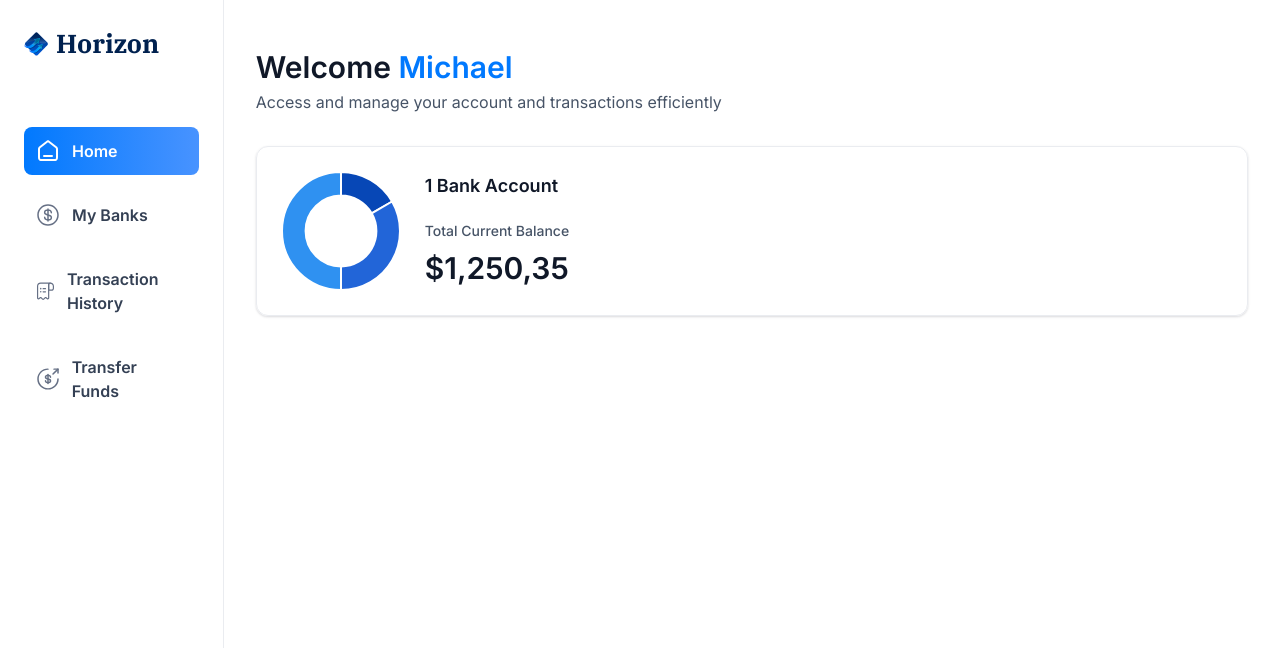
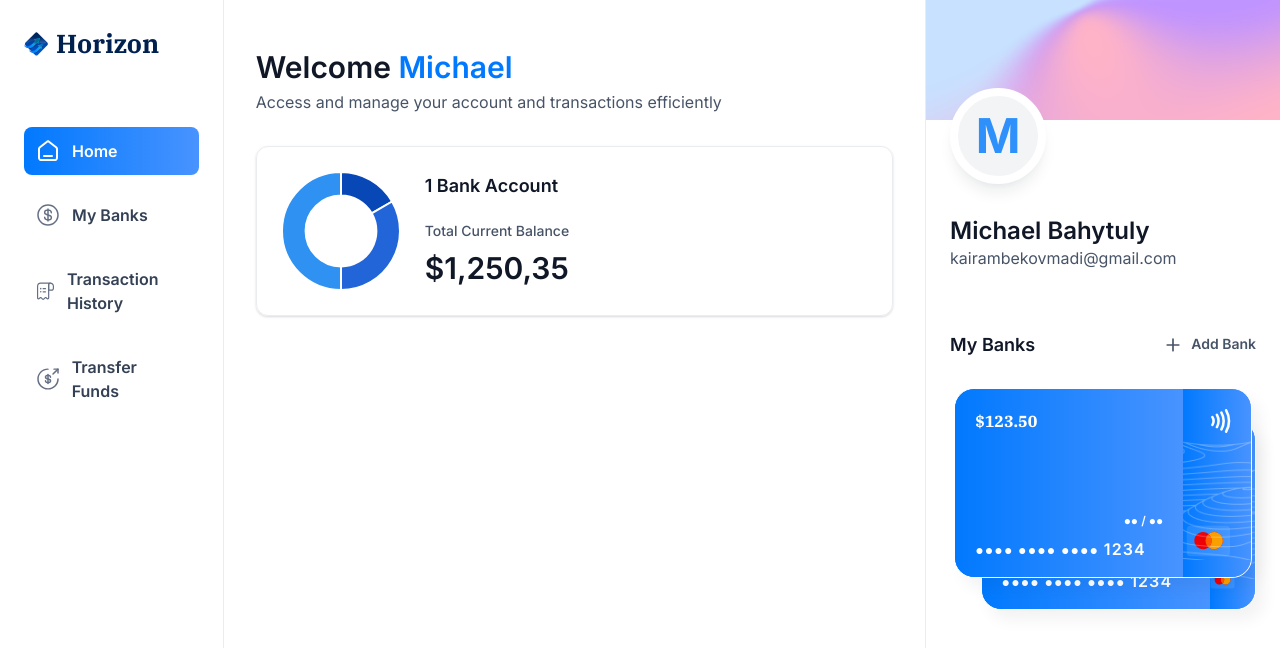
Before and after one commit to Agadyr/banking, a Next.js app: page / in a window 1280 px wide. Shown: the top 648 px of the page. Built offline with nearby package versions, Linux system fonts and the light colour scheme.

Commit message:
Made cards component's interface and completed layout

```diff
--- /dev/null
+++ b/app/(root)/my-banks/page.tsx
@@ -0,0 +1,9 @@
+import React from 'react'
+
+const MyBanks = () => {
+  return (
+    <div>MyBanks</div>
+  )
+}
+
+export default MyBanks
--- a/app/(root)/page.tsx
+++ b/app/(root)/page.tsx
@@ -1,9 +1,10 @@
 import HeaderBox from "@/components/HeaderBox"
+import RightSidebar from "@/components/RightSidebar"
 import TotalBalanceBox from "@/components/TotalBalanceBox"
 import React from "react"
 
 const Home = () => {
-    const loggedIn = { firstName: "Michael"}
+    const loggedIn = { firstName: "Michael", lastName: "Bahytuly", email: "kairambekovmadi@gmail.com"}
     return (
         <section className="home">
             <div className="home-content">
@@ -20,9 +21,15 @@
                         totalBanks={1}
                         totalCurrentBalance={1250.35}
                     />
-
                 </header>
             </div>
+
+            <RightSidebar
+                user={loggedIn}
+                transactions={[]}
+                banks={[{ currentBalance: 123.50 }, { currentBalance: 500 }]}
+            />
+
         </section>
     )
 }
--- /dev/null
+++ b/app/(root)/payment-transfer/page.tsx
@@ -0,0 +1,9 @@
+import React from 'react'
+
+const Transfer = () => {
+  return (
+    <div>Transfer</div>
+  )
+}
+
+export default Transfer
--- /dev/null
+++ b/app/(root)/transaction-history/page.tsx
@@ -0,0 +1,9 @@
+import React from 'react'
+
+const TransactionHistory = () => {
+  return (
+    <div>page</div>
+  )
+}
+
+export default TransactionHistory
--- /dev/null
+++ b/components/BankCard.tsx
@@ -0,0 +1,64 @@
+import { formatAmount } from '@/lib/utils'
+import Image from 'next/image'
+import Link from 'next/link'
+import React, { use } from 'react'
+
+const BankCard = ( { account, userName, showBalance = true }: CreditCardProps ) => {
+  return (
+    <div className="flex flex-col">
+        <Link href="/" className='bank-card' >
+            <div className='bank-card_content'>
+                <div>
+                    <h1 className='text-16 font-semibold text-white'>
+                        {account.name || userName}
+                    </h1>
+                    <p className='font-ibm-plex-serif font-black text-white'>
+                        {formatAmount(account.currentBalance)}
+                    </p>
+                </div>
+
+                <article className='flex flex-col gap-2'>
+                    <div className='flex justify-between'>
+                        <h1 className='text-12 font-semibold text-white'>
+                            {userName}
+                        </h1>
+                        <h2 className='text-12 font-semibold text-white'>
+                        ●● / ●●
+                        </h2>
+                    </div>
+
+                    <p className='text-14 font-semibold tracking-[1.1px] text-white'>
+                        ●●●● ●●●● ●●●● <span className='text-16'>1234</span>
+                    </p>
+                </article>
+            </div>
+
+            <div className='bank-card_icon'>
+                <Image
+                    src="/icons/Paypass.svg"
+                    width={20}
+                    height={24}
+                    alt="pay"
+                />
+                <Image
+                    src="/icons/mastercard.svg"
+                    width={45}
+                    height={32}
+                    alt="mastercard"
+                    className='ml-5'
+                />
+            </div>
+
+            <Image
+                src="/icons/lines.png"
+                width={316}
+                height={190}
+                alt="lines"
+                className='absolute top-0 left-0'
+            />
+        </Link>
+    </div>
+  )
+}
+
+export default BankCard
--- a/components/MobileNav.tsx
+++ b/components/MobileNav.tsx
@@ -3,6 +3,7 @@
     Sheet,
     SheetClose,
     SheetContent,
+    SheetTitle,
     SheetTrigger,
   } from "@/components/ui/sheet"
 import { sidebarLinks } from "@/constants"
@@ -28,6 +29,7 @@
                 />
             </SheetTrigger>
             <SheetContent side="left" className="border-none bg-white">
+                <SheetTitle></SheetTitle>
                 <nav className='flex flex-col gap-4'>
                 <Link href="/" className='flex mb-12 cursor-pointer items-center gap-1 px-4'>
                     <Image
--- /dev/null
+++ b/components/RightSidebar.tsx
@@ -0,0 +1,69 @@
+import Image from 'next/image'
+import Link from 'next/link'
+import BankCard from './BankCard'
+import { use } from 'react'
+
+const RightSidebar = ({ user, transactions, banks }: RightSidebarProps) => {
+  return (
+    <aside className='right-sidebar'>
+        <section className='flex flex-col pb-8'>
+            <div className='profile-banner'/>
+                <div className='profile'>
+                    <div className='profile-img'>
+                        <span className="text-5xl font-bold text-blue-500">{user.firstName[0]}</span>
+                    </div>
+
+                    <div className='profile-details'>
+                        <h1 className='profile-name'>
+                            {user.firstName} {user.lastName}
+                        </h1>
+                        <p className='profile-email'>
+                            {user.email}
+                        </p>
+                    </div>
+                </div>
+        </section>
+
+        <section className='banks'>
+            <div className='flex w-full justify-between'>
+                <h2 className='header-2'>My Banks</h2>
+                <Link href="/" className='flex gap-2'>
+                    <Image
+                        src="/icons/plus.svg"
+                        width={20}
+                        height={20}
+                        alt="plus"
+                    />
+                    <h2 className='text-14 font-semibold text-gray-600'>Add Bank</h2>
+                </Link>
+            </div>
+
+            {banks?.length > 0 && (
+                <div className='relative flex flex-1 flex-col items-center justify-center gap-5'>
+                    <div className='relative z-10'>
+                            <BankCard
+                                key={banks[0].$id}
+                                account={banks[0]}
+                                user={`${user.firstName} ${user.lastName}`}
+                                showBalance={false}
+                            />
+                    </div>
+
+                    {banks[1] && (
+                        <div className='absolute right-0 top-8 z-0 w-[90%]'>
+                            <BankCard
+                                key={banks[1].$id}
+                                account={banks[1]}
+                                user={`${user.firstName} ${user.lastName}`}
+                                showBalance={false}
+                            />
+                        </div>
+                    )}
+                </div>
+            )}
+        </section>
+    </aside>
+  )
+}
+
+export default RightSidebar
```
